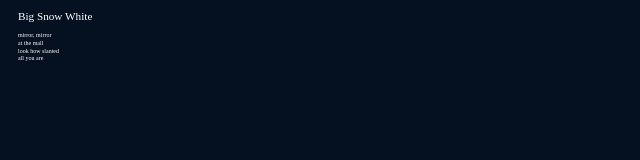
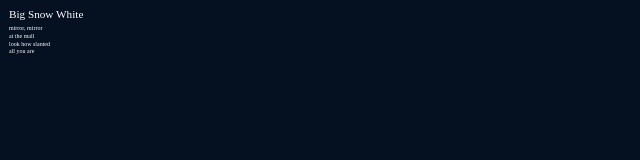
Before and after one commit to leh-vee/intersections, a SvelteKit app: page /big-snow-white in a window 1280 px wide. Shown: the top 160 px of the page, without its empty margins (0-640 px from the left). Built offline with nearby package versions, Linux system fonts and the light colour scheme.

Commit message:
and smaller margins

```diff
--- a/src/routes/[slug]/+page.svelte
+++ b/src/routes/[slug]/+page.svelte
@@ -15,13 +15,13 @@
 
 <style>
   #page {
-    margin: 10px;
+    margin: 1px;
     color: white;
   }
 
   #title {
     font-size: 0.7em;
-    margin: 10px 0;
+    margin: 5px 0;
     width: fit-content;
     white-space: nowrap;
     text-align: center;
```
